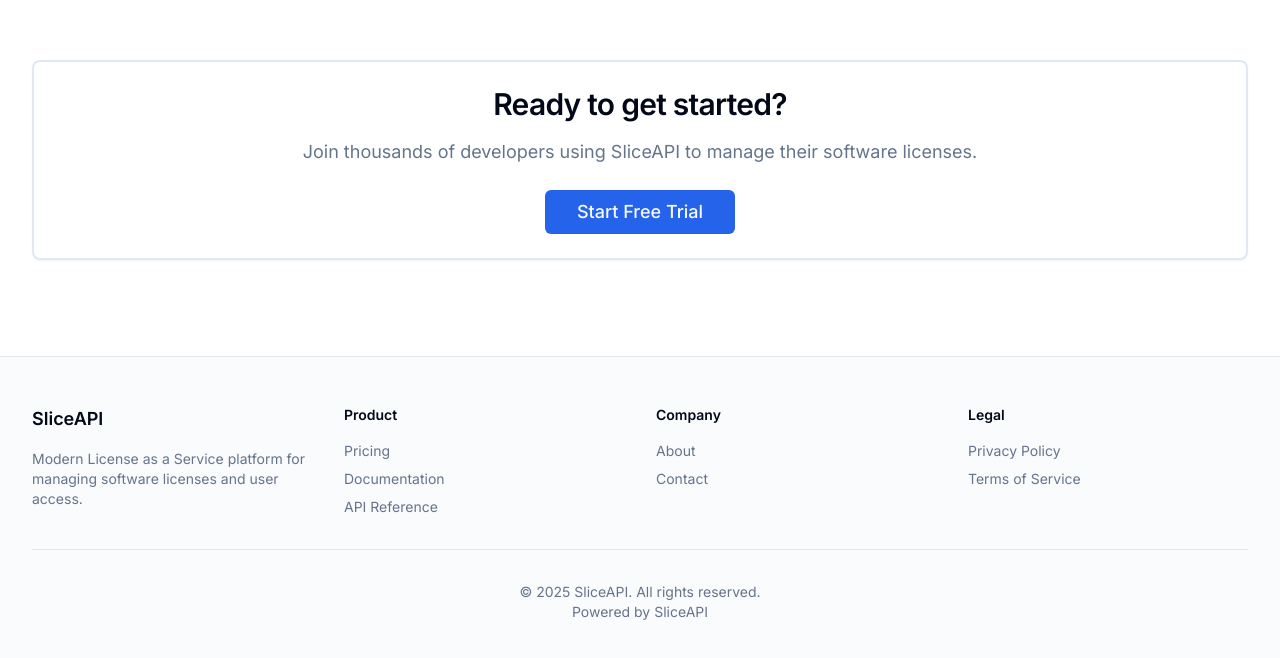
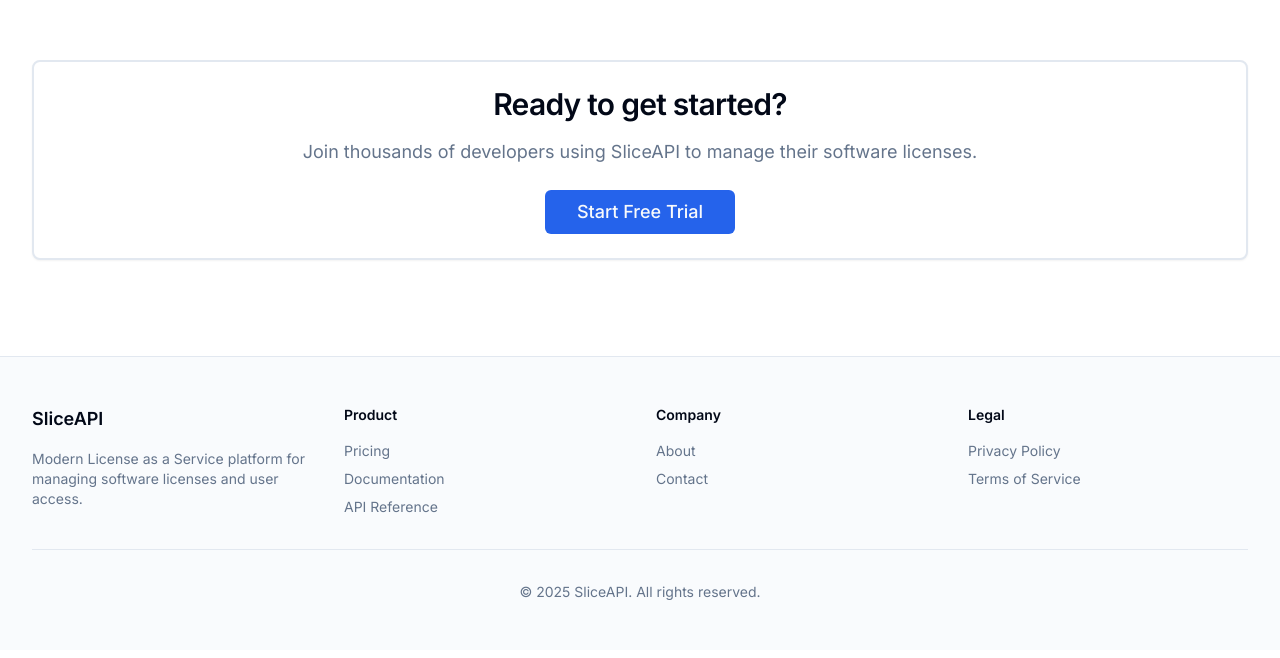
Before and after one commit to xpydr/slice, a Next.js app in the folder client/: page / in a window 1280 px wide. Shown: the part 1945-2603 px from the top of the page. Built offline with nearby package versions, Linux system fonts and the light colour scheme; no server answers.

Commit message:
fix(ui): hide redundant statement

```diff
--- a/client/src/components/footer.tsx
+++ b/client/src/components/footer.tsx
@@ -64,7 +64,7 @@ export function Footer() {
         </div>
         <div className="mt-8 pt-8 border-t text-center text-sm text-muted-foreground">
           <p>&copy; {new Date().getFullYear()} SliceAPI. All rights reserved.</p>
-          <p>Powered by <Link href="https://www.sliceapi.com" className="hover:text-primary transition-colors">SliceAPI</Link></p>
+          {/* <p>Powered by <Link href="https://www.sliceapi.com" className="hover:text-primary transition-colors">SliceAPI</Link></p> */}
           {/* <p>Developed by <Link href="https://www.xpydr.xyz" className="hover:text-primary transition-colors">xpydr</Link></p> */}
         </div>
       </div>
```
